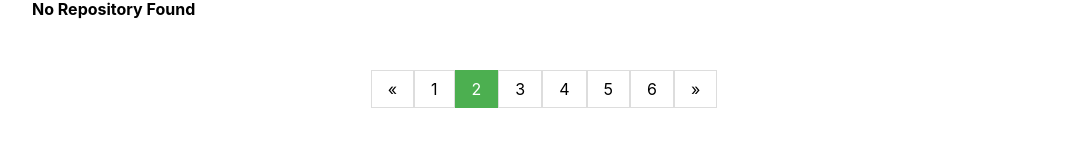
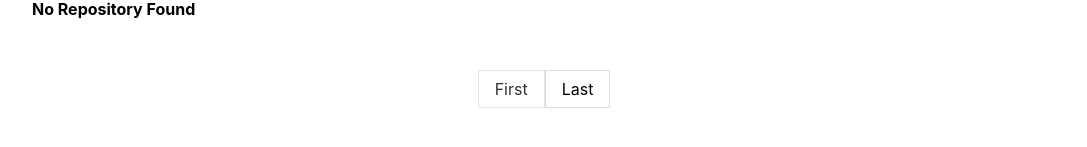
Before and after one commit to tukhai/Github-Repositories-Searching-App, a React (Create React App) app: page / in a window 1280 px wide. Shown: the part 185-332 px from the top of the page, without its empty margins (96-1183 px from the left). Built offline with nearby package versions, Linux system fonts and the light colour scheme.

Commit message:
implement pagination

```diff
--- a/src/App.css
+++ b/src/App.css
@@ -73,6 +73,7 @@ h2 {
   text-decoration: none;
   transition: background-color .3s;
   border: 1px solid #ddd;
+  cursor: pointer;
   /* margin: 0 4px; */
 }
 
@@ -83,3 +84,8 @@ h2 {
 }
 
 .pagination a:hover:not(.active) {background-color: #ddd;}
+
+a.no-click-pagination {
+  pointer-events: none;
+  opacity: 0.8
+}
--- a/src/App.js
+++ b/src/App.js
@@ -6,6 +6,7 @@ import RepositoriesList from './components/RepositoriesList.js';
 import Pagination from './components/Pagination.js'
 import dummyData from './dummy-data.json';
 
+const PAGESIZE = 5;
 
 class App extends Component {
   constructor(props) {
@@ -17,14 +18,16 @@ class App extends Component {
     this.state = {
       repositoriesListData: [],
       listCount: 0,
-      defaultSearchKeyword: defaultSearchKeywordFromQueryUrl
+      defaultSearchKeyword: defaultSearchKeywordFromQueryUrl,
+      currentPage: 1
     };
     this.handleKeyUpSearch = this.handleKeyUpSearch.bind(this);
+    this.handleChangePage = this.handleChangePage.bind(this);
   }
 
-  callSearchApi(searchKeyword) {
+  callSearchApi(searchKeyword, page) {
     if (searchKeyword !== "") {
-      var fetchUrl = `https://api.github.com/search/repositories?q=${searchKeyword}&sort=stars&order=desc&page=1&per_page=5`;
+      var fetchUrl = `https://api.github.com/search/repositories?q=${searchKeyword}&sort=stars&order=desc&page=${page ? page : "1"}&per_page=${PAGESIZE}`;
       console.log(fetchUrl);
       // fetch(fetchUrl,
       // {
@@ -69,7 +72,19 @@ class App extends Component {
     }
 
     // Call repository search API here
+    // For task 2, have to do here, so we prevent callSearchApi as handleKeyUpSearch
     this.callSearchApi(searchKeyword);
+  }
+
+  handleChangePage(page) {
+    let params = new URLSearchParams(window.location.search);
+    let currentSearchQuery = params.get('search') ? params.get('search') : "";
+
+    this.setState({
+      currentPage: page
+    });
+
+    this.callSearchApi(currentSearchQuery, page);
   }
 
   componentDidMount() {
@@ -124,7 +139,13 @@ class App extends Component {
             repositoriesListData = {this.state.repositoriesListData}
           />
 
-          <Pagination />
+          <Pagination
+            totalItems = {this.state.listCount}
+            pageSize = {PAGESIZE}
+            currentPage = {this.state.currentPage}
+            maxPages = {10}
+            onChangePage = {this.handleChangePage}
+          />
         </div>
       </div>
     );
--- a/src/components/Pagination.js
+++ b/src/components/Pagination.js
@@ -1,42 +1,285 @@
 import React from 'react';
 
 
-class RepositoriesList extends React.Component {
-  // constructor(props) {
-  //   super(props);
-  //   this.state = {
-  //     value: null,
-  //   };
-  // }
+class Pagination extends React.Component {
+
+  totalItems = 0;
+  pageSize = 10;
+  currentPage = 1;
+  maxPages = 10;
+  isFirst = true;
+
+  constructor(props) {
+    super(props);
+    this.handleChangePage = this.handleChangePage.bind(this);
+  }
+
+  handleChangePage(page) {
+    if(typeof this.props.onChangePage === "function") {
+      this.props.onChangePage(page);
+    }
+  }
+
+  initStyle() {
+    if(this.props.totalItems !== undefined && this.props.totalItems !== this.totalItems)
+    {
+      this.totalItems = this.props.totalItems;
+    }
+    if(this.props.pageSize !== undefined && this.props.pageSize !== this.pageSize)
+    {
+      this.pageSize = this.props.pageSize;
+    }
+    if(this.props.currentPage !== undefined && this.props.currentPage !== this.currentPage)
+    {
+      this.currentPage = this.props.currentPage;
+    }
+    if(this.props.maxPages !== undefined && this.props.maxPages !== this.maxPages)
+    {
+      this.maxPages = this.props.maxPages;
+    }
+  }
+
+  calculatePagination() {
+    // calculate total pages
+
+    this.totalPages = Math.ceil(this.totalItems / this.pageSize);
+    let startPage, endPage;
+
+    if (this.totalPages <= this.maxPages) {
+      // less than maxPages total pages so show all
+        if(this.currentPage > 2) {
+          if(this.totalPages - this.currentPage < 5) {
+            var temp = (this.totalPages - (this.maxPages / 2)) + 1;
+            startPage = (temp > 0)? temp : 1;
+            endPage = this.totalPages;
+          } else {
+            startPage = this.currentPage-1;
+            endPage = this.totalPages;
+          }
+        } else {
+          startPage = 1;
+          endPage = this.totalPages;
+        }
+    } else {
+      // more than maxPages total pages so calculate start and end pages
+      if (this.currentPage < (Math.ceil(this.maxPages / 2) -2)) { // first
+        this.isFirst = true;
+        startPage = 1;
+        endPage = this.maxPages;
+      } else if (this.currentPage >= this.totalPages) { // last
+        this.isFirst = false;
+        startPage = this.currentPage - (this.maxPages - 1);
+        endPage = this.currentPage;
+      } else { // middle
+        if(this.isFirst) {
+          startPage = this.currentPage - 1;
+          endPage = startPage + (this.maxPages - 1);
+        } else {
+          startPage = this.currentPage - (this.maxPages - 1);
+          endPage = this.currentPage + 1;
+        }
+      }
+
+      if(startPage <= 0) {
+        startPage = 1;
+      }
+      if (endPage > this.totalPages) {
+        endPage = this.totalPages;
+      }
+    }
+
+    this.startPage = startPage;
+    this.endPage = endPage;
+  }
 
   render() {
-    // var renderDataList = () => {
-    //   var dataList = this.props.repositoriesListData.slice();
+    this.initStyle();
+    this.calculatePagination();
 
-    //   return dataList.map((i) => {
-    //     return (
-    //       <li key={i.id}>
-    //         <a href={i.html_url} target="_blank">{i.name}</a>
-    //       </li>
-    //     );
-    //   });
-    // }
+    var renderPageLinks = () => {
+
+        var pages = [];
+        for(var i = this.startPage; i <= this.endPage; i++) {
+          pages.push(i);
+        }
+        return pages.map((page) => {
+          if(pages.length > 5) {
+            if(this.isFirst) {
+              if(page == pages[0] || page == pages[1] || page == pages[2] || page == pages[pages.length-1]) {
+                return(
+                    //   <PaginationLink
+                    //     key={"page_" + page}
+                    //     fontSize={this.fontSize}
+                    //     label={page}
+                    //     page={page}
+                    //     isCurrrent={page == this.currentPage}
+                    //     onClick={this.handleChangePage}
+                    //     paginationUrlObject={this.props.paginationUrlObject}
+                    //   />
+                    <a
+                        key={"page_" + page}
+                        className={page == this.currentPage ? "active" : ""}
+                        onClick={() => this.handleChangePage(page)}
+                    >
+                        {page}
+                    </a>
+                );
+              } else {
+                if(page == pages[3]) {
+                  return(
+                    <a className="no-click-pagination" key="ellipis_span">...</a>
+                  );
+                }
+              }
+            } else {
+              if(page == pages[0] || page == pages[pages.length-3] || page == pages[pages.length-2] || page == pages[pages.length-1]) {
+                return(
+                    //   <PaginationLink
+                    //     key={"page_" + page}
+                    //     fontSize={this.fontSize}
+                    //     label={page}
+                    //     page={page}
+                    //     isCurrrent={page == this.currentPage}
+                    //     onClick={this.handleChangePage}
+                    //     paginationUrlObject={this.props.paginationUrlObject}
+                    //   />
+                    <a
+                        key={"page_" + page}
+                        className={page == this.currentPage ? "active" : ""}
+                        onClick={() => this.handleChangePage(page)}
+                    >
+                        {page}
+                    </a>
+                );
+              } else {
+                if(page == pages[1]) {
+                  return(
+                    <a className="no-click-pagination" key="ellipis_span">...</a>
+                  );
+                }
+              }
+            }
+          } else {
+            return(
+            //   <PaginationLink
+            //     key={"page_" + page}
+            //     fontSize={this.fontSize}
+            //     label={page}
+            //     page={page}
+            //     isCurrrent={page == this.currentPage}
+            //     onClick={this.handleChangePage}
+            //     paginationUrlObject={this.props.paginationUrlObject}
+            //   />
+            <a
+                key={"page_" + page}
+                className={page == this.currentPage ? "active" : ""}
+                onClick={() => this.handleChangePage(page)}
+            >
+                {page}
+            </a>
+            );
+          }
+        });
+    };
+
+    var renderFirstLink = () => {
+        if(this.currentPage === 1) {
+          return (
+            // <PaginationLink
+            //   key={"page_first"}
+            //   fontSize={this.fontSize}
+            //   label={"First"}
+            //   page={1}
+            //   isDisabled={true}
+            //   paginationUrlObject={this.props.paginationUrlObject}
+            // />
+            <a
+                key={"page_first"}
+                className="no-click-pagination"
+            >
+                First
+            </a>
+          );
+        }
+        else {
+          return (
+            // <PaginationLink
+            //   key={"page_first"}
+            //   fontSize={this.fontSize}
+            //   label={"First"}
+            //   page={1}
+            //   isDisabled={false}
+            //   onClick={this.handleChangePage}
+            //   paginationUrlObject={this.props.paginationUrlObject}
+            // />
+            <a
+                key={"page_first"}
+                onClick={() => this.handleChangePage(1)}
+            >
+                First
+            </a>
+          );
+        }
+    };
+
+    var renderLastLink = () => {
+
+        if(this.currentPage === this.totalPages) {
+          return (
+            // <PaginationLink
+            //   key={"page_last"}
+            //   fontSize={this.fontSize}
+            //   label={"Last"}
+            //   page={this.totalPages}
+            //   isDisabled={true}
+            //   paginationUrlObject={this.props.paginationUrlObject}
+            // />
+            <a
+                key={"page_last"}
+                className="no-click-pagination"
+            >
+                Last
+            </a>
+          );
+        }
+        else {
+          return (
+            // <PaginationLink
+            //   key={"page_last"}
+            //   fontSize={this.fontSize}
+            //   label={"Last"}
+            //   page={this.totalPages}
+            //   isDisabled={false}
+            //   onClick={this.handleChangePage}
+            //   paginationUrlObject={this.props.paginationUrlObject}
+            // />
+            <a
+                key={"page_last"}
+                onClick={() => this.handleChangePage(this.totalPages)}
+            >
+                Last
+            </a>
+          );
+        }
+    };
 
     return (
         <div className="center">
           <div className="pagination">
-            <a href="#">&laquo;</a>
+            {/* <a href="#">First</a>
             <a href="#">1</a>
             <a href="#" className="active">2</a>
             <a href="#">3</a>
-            <a href="#">4</a>
-            <a href="#">5</a>
+            <a className="no-click-pagination">...</a>
             <a href="#">6</a>
-            <a href="#">&raquo;</a>
+            <a href="#">Last</a> */}
+            {renderFirstLink()}
+            {renderPageLinks()}
+            {renderLastLink()}
           </div>
         </div>
     );
   }
 }
 
-export default RepositoriesList;
+export default Pagination;
--- a/src/components/RepositoriesList.js
+++ b/src/components/RepositoriesList.js
@@ -16,7 +16,7 @@ class RepositoriesList extends React.Component {
       return dataList.map((i) => {
         return (
           <li key={i.id}>
-            <a href={i.html_url} target="_blank">{i.name}</a>
+            <a href={i.html_url} target="_blank" rel="noopener noreferrer">{i.name}</a>
           </li>
         );
       });
```
